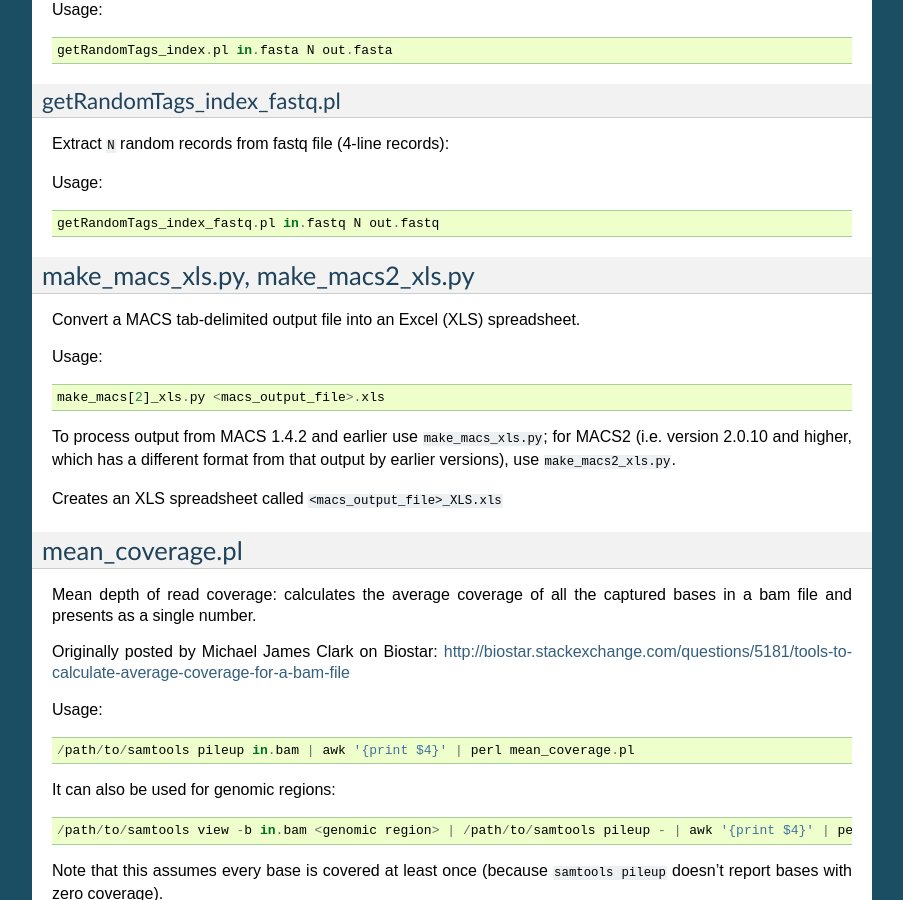
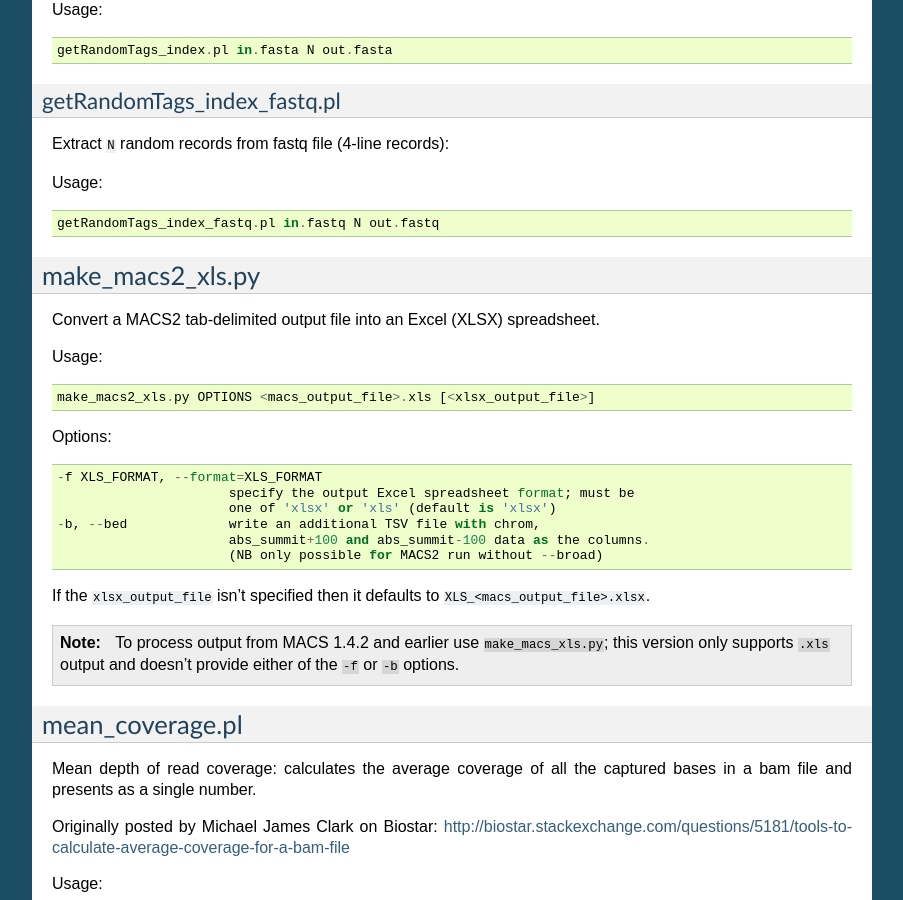
Before and after one commit to fls-bioinformatics-core/genomics, a Sphinx documentation site: the page built from docs/source/reference/chip_seq.rst, in a window 1280 px wide and 900 px high, scrolled down 1155 px. Shown: the whole window, without its empty margins (198-1101 px from the left). Built offline with Sphinx 7.4.7, drawn with Linux system fonts in a browser that asks for light colours; some of the changed text lies outside the part shown.

```diff
--- a/docs/source/reference/chip_seq.rst
+++ b/docs/source/reference/chip_seq.rst
@@ -7,7 +7,7 @@ Scripts and tools for ChIP-seq specific tasks.
 * :ref:`convertFastq2Fasta`: convert consensus fastq to fasta format
 * :ref:`CreateChIPalignFileFromBed`: convert csfasta->BED for GLITR
 * :ref:`getRandomTags_index`: extract random subsets of reads
-* :ref:`make_macs_xls`: convert a MACS output file into an Excel spreadsheet
+* :ref:`make_macs2_xls`: convert a MACS output file into an Excel spreadsheet
 * :ref:`mean_coverage`: mean depth of read coverage from BAM file
 * :ref:`run_DESeq`
 
@@ -77,21 +77,34 @@ Usage::
     getRandomTags_index_fastq.pl in.fastq N out.fastq
 
 .. _make_macs_xls:
+.. _make_macs2_xls:
 
-make_macs_xls.py, make_macs2_xls.py
-***********************************
+make_macs2_xls.py
+*****************
 
-Convert a MACS tab-delimited output file into an Excel (XLS) spreadsheet.
+Convert a MACS2 tab-delimited output file into an Excel (XLSX) spreadsheet.
 
 Usage::
 
-    make_macs[2]_xls.py <macs_output_file>.xls
+    make_macs2_xls.py OPTIONS <macs_output_file>.xls [<xlsx_output_file>]
 
-To process output from MACS 1.4.2 and earlier use ``make_macs_xls.py``; for MACS2
-(i.e. version 2.0.10 and higher, which has a different format from that output
-by earlier versions), use ``make_macs2_xls.py``.
+Options::
 
-Creates an XLS spreadsheet called ``<macs_output_file>_XLS.xls``
+  -f XLS_FORMAT, --format=XLS_FORMAT
+                        specify the output Excel spreadsheet format; must be
+                        one of 'xlsx' or 'xls' (default is 'xlsx')
+  -b, --bed             write an additional TSV file with chrom,
+                        abs_summit+100 and abs_summit-100 data as the columns.
+                        (NB only possible for MACS2 run without --broad)
+
+If the ``xlsx_output_file`` isn't specified then it defaults to
+``XLS_<macs_output_file>.xlsx``.
+
+.. note::
+
+   To process output from MACS 1.4.2 and earlier use ``make_macs_xls.py``;
+   this version only supports ``.xls`` output and doesn't provide either of
+   the ``-f`` or ``-b`` options.
 
 .. _mean_coverage:
 
```
Also changed, not shown: docs/source/reference/qc_pipeline.rst (+9 -3 lines).
